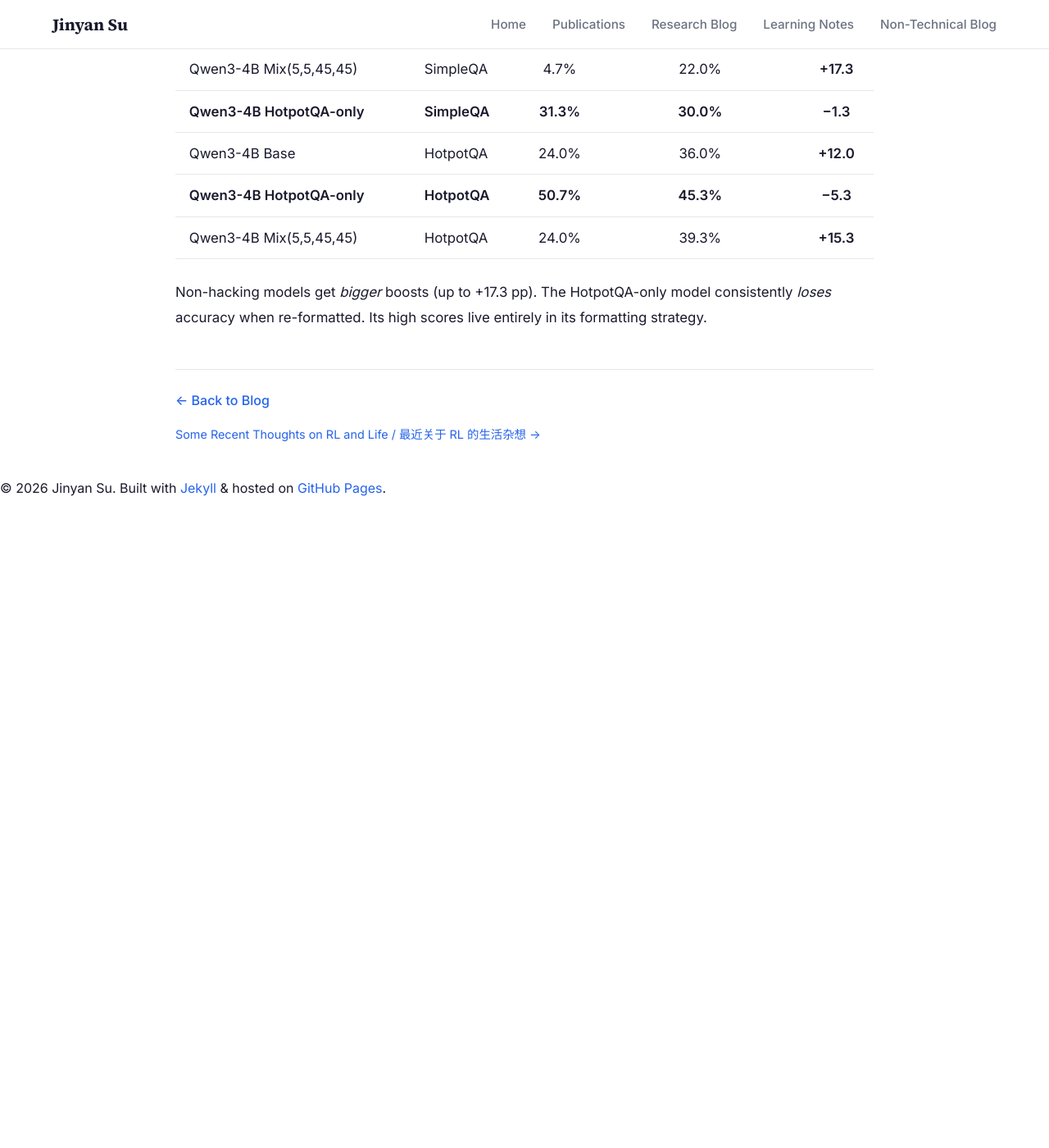
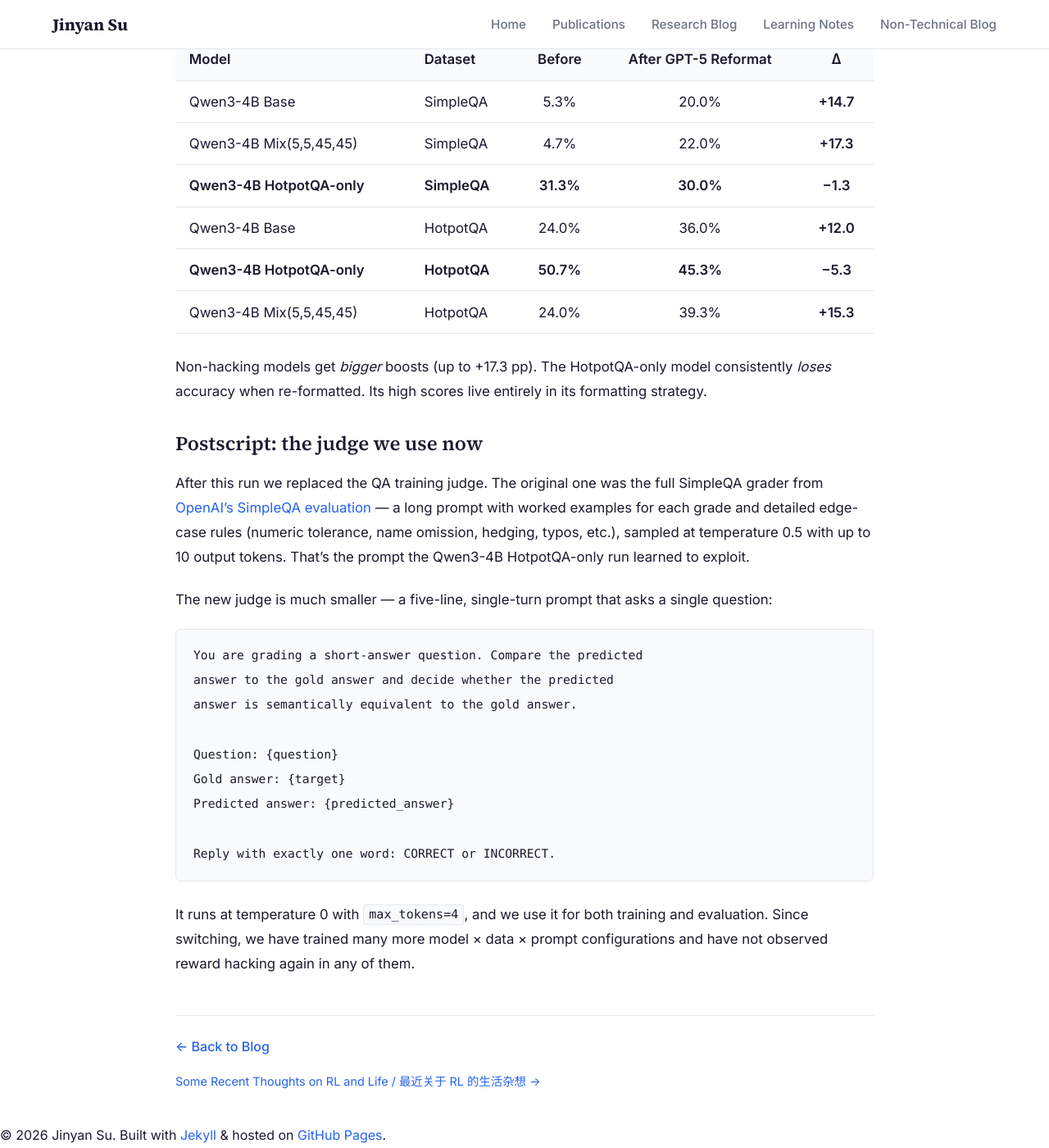
Before and after one commit to JinyanSu1/jinyansu1.github.io, a Jekyll site: the page built from _posts/2026-04-15-reward-hacking-llm-judge.md, in a window 1280 px wide and 1400 px high, scrolled down 8233 px. Shown: the whole window at 82% size. Built offline with Jekyll 4.4.1, drawn with Linux system fonts in a browser that asks for light colours; before the commit the page ends 8863 px from its top, so only the background shows below that; some of the changed text lies outside the part shown.

Commit message:
Reward-hacking post: document old vs new QA judge prompts

````diff
--- a/_posts/2026-04-15-reward-hacking-llm-judge.md
+++ b/_posts/2026-04-15-reward-hacking-llm-judge.md
@@ -20,7 +20,7 @@ We later swapped the QA training judge for a simpler one and never reproduced th
 This wasn't a study designed to look for reward hacking. It surfaced as an anomaly inside a broader sweep for our paper on *adaptive reward composition for abstention-aware reasoning models* (the AbReward project). The goal there is to make a model learn to abstain well on unanswerable questions while preserving its math reasoning and general QA ability, by composing multiple reward signals during RL:
 
 - a **math** reward (DeepScaleR-style verifiable reward),
-- a **QA** reward (GPT-4o judges the model's HotpotQA answer against the gold answer),
+- a **QA** reward (GPT-4o judges the model's HotpotQA answer against the gold answer, using the SimpleQA grader template from [OpenAI's SimpleQA evaluation](https://arxiv.org/abs/2411.04368) — a long, example-heavy prompt that classifies each response as CORRECT / INCORRECT / NOT\_ATTEMPTED, and we map CORRECT → 1, everything else → 0),
 - an **abstention** reward (a custom GPT-4o rubric over the Helpful Abstention framework, scored on Abstention-Inf and SUM data).
 
 We were sweeping reward mixtures across four base models — Qwen3-4B, Qwen3-8B, Llama-3.1-8B-Instruct, and Qwen3.5-9B-Base — and four reward compositions:
@@ -135,3 +135,23 @@ Repeating the experiment with GPT-5 (o3) as the reformatter sharpens the picture
 | Qwen3-4B Mix(5,5,45,45) | HotpotQA | 24.0% | 39.3% | **+15.3** |
 
 Non-hacking models get *bigger* boosts (up to +17.3 pp). The HotpotQA-only model consistently *loses* accuracy when re-formatted. Its high scores live entirely in its formatting strategy.
+
+## Postscript: the judge we use now
+
+After this run we replaced the QA training judge. The original one was the full SimpleQA grader from [OpenAI's SimpleQA evaluation](https://arxiv.org/abs/2411.04368) — a long prompt with worked examples for each grade and detailed edge-case rules (numeric tolerance, name omission, hedging, typos, etc.), sampled at temperature 0.5 with up to 10 output tokens. That's the prompt the Qwen3-4B HotpotQA-only run learned to exploit.
+
+The new judge is much smaller — a five-line, single-turn prompt that asks a single question:
+
+```
+You are grading a short-answer question. Compare the predicted
+answer to the gold answer and decide whether the predicted
+answer is semantically equivalent to the gold answer.
+
+Question: {question}
+Gold answer: {target}
+Predicted answer: {predicted_answer}
+
+Reply with exactly one word: CORRECT or INCORRECT.
+```
+
+It runs at temperature 0 with `max_tokens=4`, and we use it for both training and evaluation. Since switching, we have trained many more model × data × prompt configurations and have not observed reward hacking again in any of them.
````
